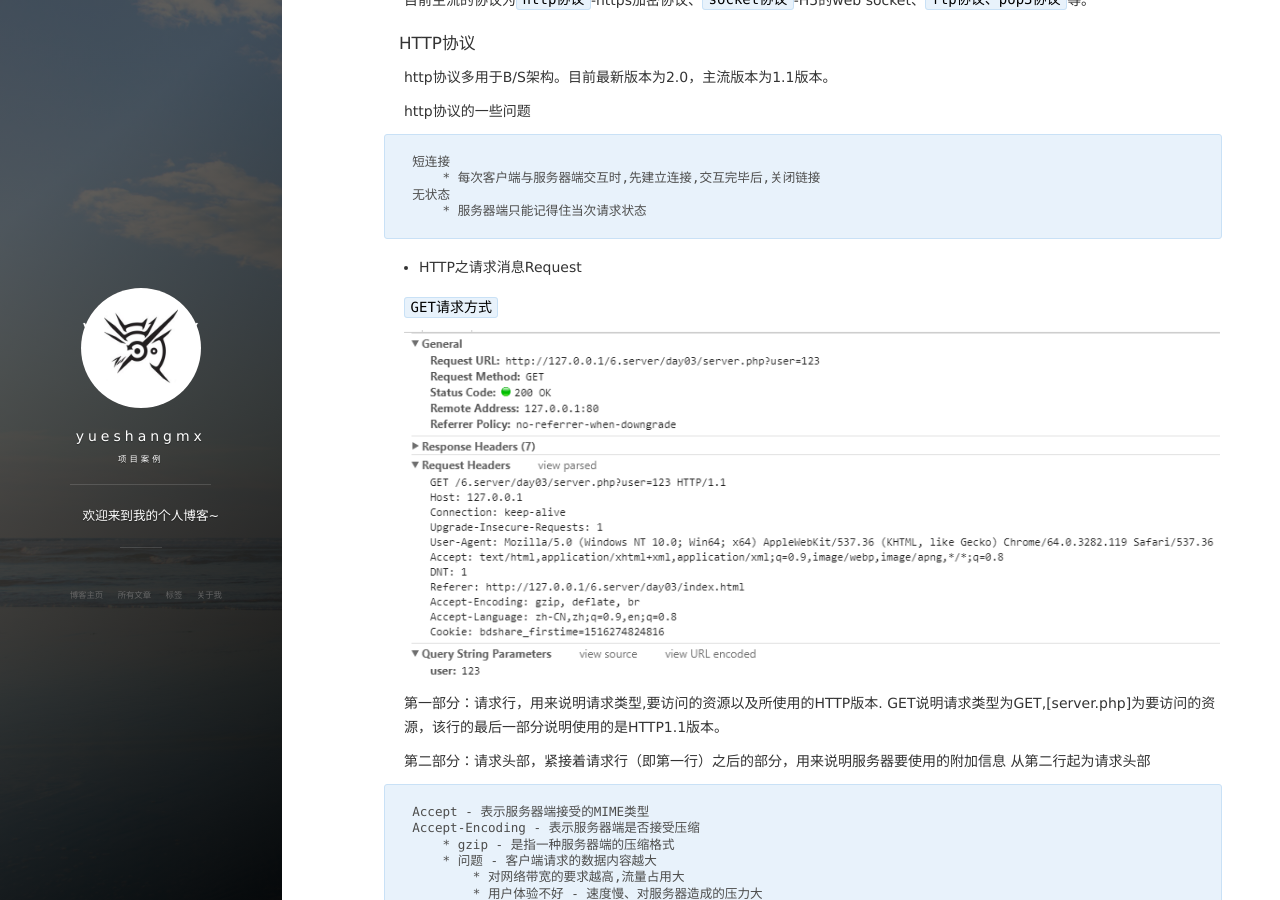
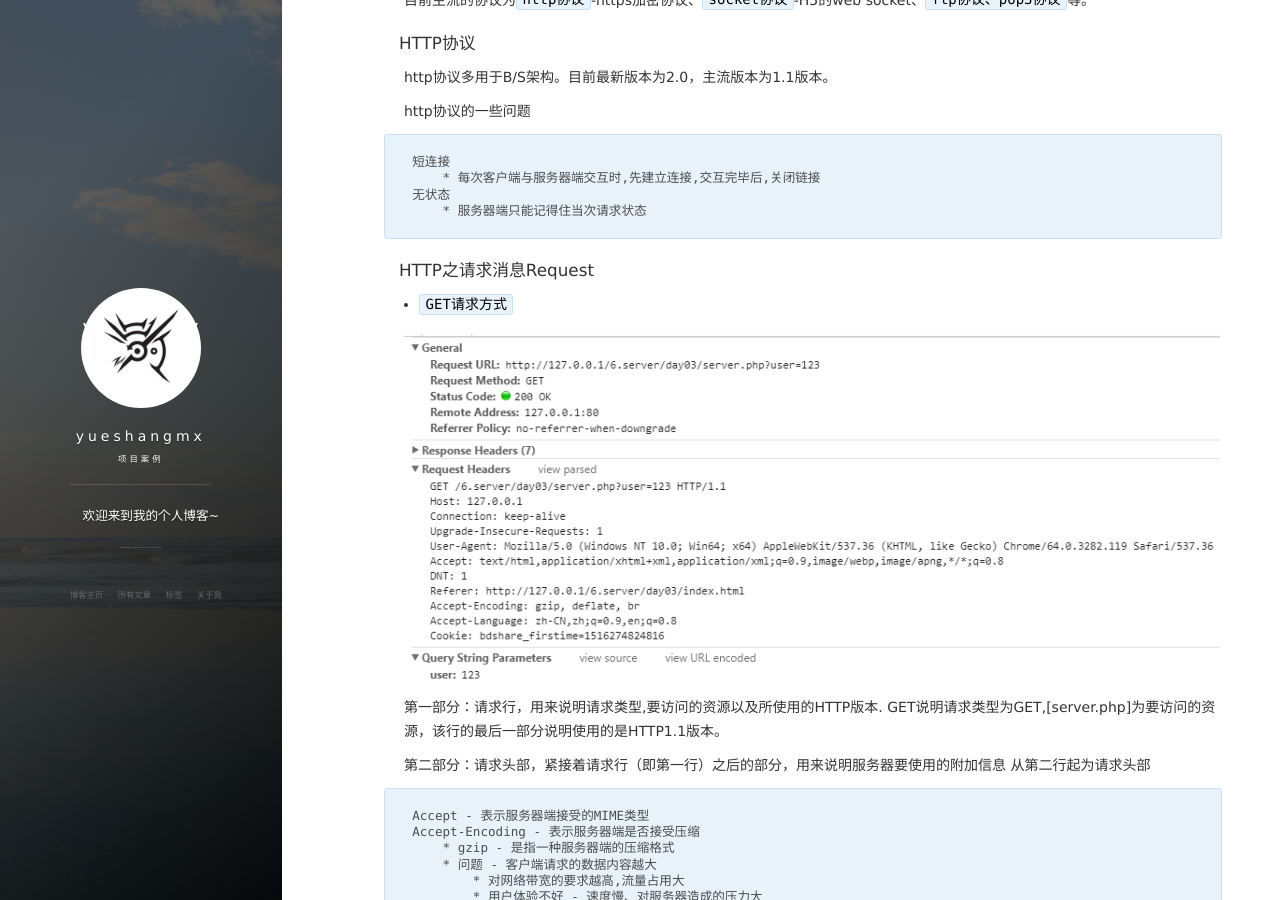
Before and after one commit to yueshangmx/yueshangmx.github.io, a Jekyll site: the page built from _posts/2017-11-02-SERVER&HTTP.md, in a window 1280 px wide and 900 px high, scrolled down 5813 px. Built offline with Jekyll 4.4.1, drawn with Linux system fonts in a browser that asks for light colours; nearby versions of some CDN libraries; comment, search, counter and statistics services are not loaded.

````diff
--- a/_posts/2017-11-02-SERVER&HTTP.md
+++ b/_posts/2017-11-02-SERVER&HTTP.md
@@ -320,9 +320,9 @@ http协议的一些问题
     * 服务器端只能记得住当次请求状态
 ```
 
-- HTTP之请求消息Request
+#### HTTP之请求消息Request
 
-`GET请求方式`
+- `GET请求方式`
 
 ![](/images/posts/http/get.png)
 
@@ -356,7 +356,7 @@ Cookie - 将Cookie自动携带请求头
 这个例子的请求数据为`user:123`。
 
 
-`POST请求方式`
+- `POST请求方式`
 
 ![](/images/posts/http/post.png)
 
````
